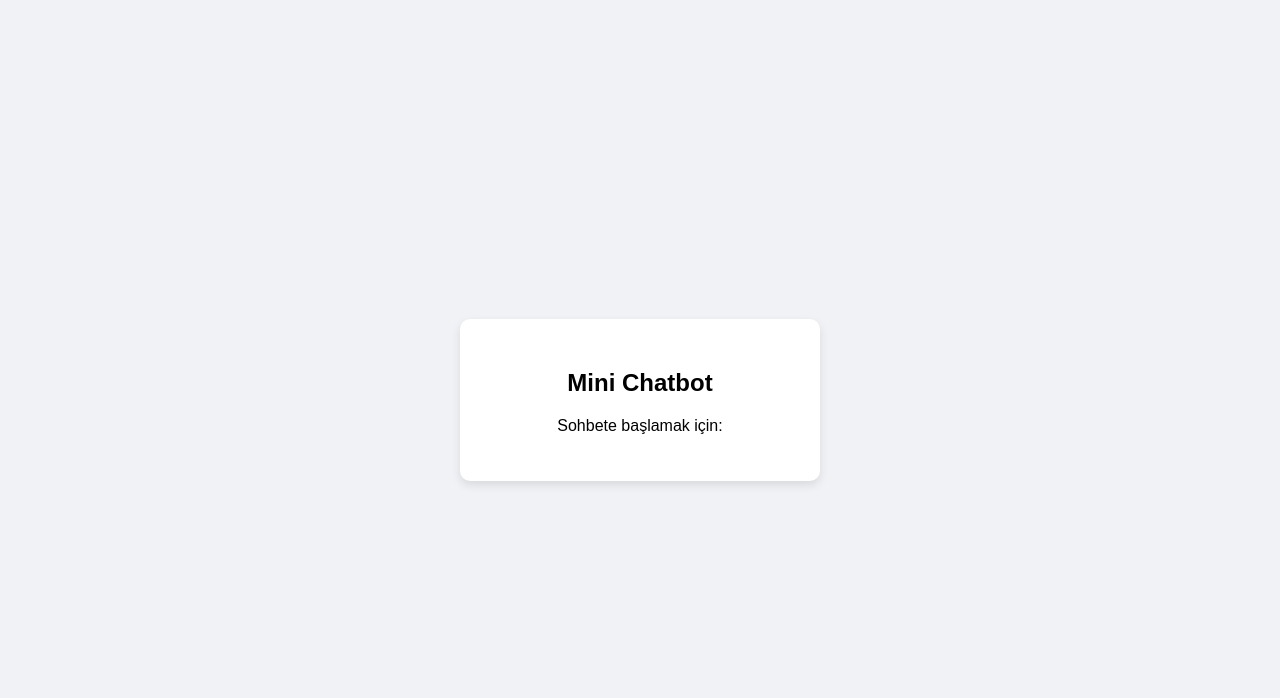
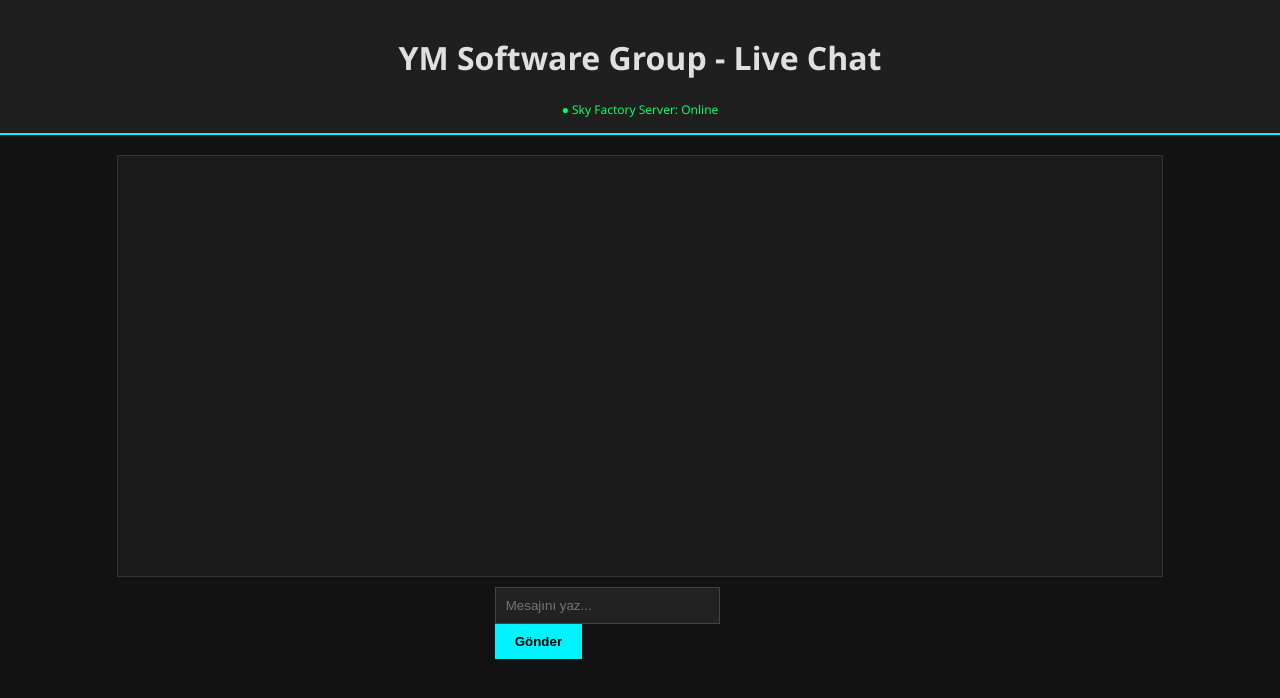
Before and after one commit to yahyagencel/mini-chatbot, a website: page public/index.html in a window 1280 px wide. Drawn offline with nearby package versions, Linux system fonts and the light colour scheme; no server answers.

Commit message:
Update index.html

```diff
--- a/public/index.html
+++ b/public/index.html
@@ -1,69 +1,90 @@
 <!DOCTYPE html>
 <html lang="tr">
 <head>
-    <meta charset="UTF-8">
-    <meta name="viewport" content="width=device-width, initial-scale=1.0">
-    <title>Mini Chatbot - Google ile Giriş</title>
-    <!-- Google Sign-In Kütüphanesi -->
-    <script src="https://accounts.google.com/gsi/client" async defer></script>
     <style>
-        body { font-family: Arial, sans-serif; background: #f0f2f5; display: flex; justify-content: center; align-items: center; height: 100vh; margin: 0; }
-        .card { background: white; padding: 30px; border-radius: 10px; box-shadow: 0 4px 10px rgba(0,0,0,0.1); width: 300px; text-align: center; }
-        #chat-container { display: none; width: 400px; height: 500px; flex-direction: column; }
-        #messages { flex-grow: 1; border: 1px solid #ddd; overflow-y: scroll; padding: 10px; margin-bottom: 10px; background: #fafafa; text-align: left; }
-        input, button { padding: 10px; width: 100%; margin-top: 5px; box-sizing: border-box; }
+        /* Modern Dark Gaming Teması */
+        body {
+            background-color: #121212; /* Derin Koyu Gri */
+            color: #e0e0e0;
+            font-family: 'Segoe UI', sans-serif;
+            margin: 0;
+            display: flex;
+            flex-direction: column;
+            align-items: center;
+        }
+
+        #header {
+            background: #1f1f1f;
+            width: 100%;
+            padding: 15px;
+            text-align: center;
+            border-bottom: 2px solid #00f2ff; /* Neon Mavi (Teknoloji) */
+        }
+
+        /* YM Software Group Özel Başlığı */
+        .status-badge {
+            font-size: 12px;
+            color: #00ff66; /* Minecraft Yeşili */
+            margin-top: 5px;
+        }
+
+        #chat-window {
+            width: 80%;
+            height: 400px;
+            border: 1px solid #333;
+            margin-top: 20px;
+            overflow-y: scroll;
+            background: #1a1a1a;
+            padding: 10px;
+        }
+
+        input {
+            width: 70%;
+            padding: 10px;
+            background: #222;
+            color: white;
+            border: 1px solid #444;
+        }
+
+        button {
+            padding: 10px 20px;
+            background: #00f2ff;
+            border: none;
+            cursor: pointer;
+            font-weight: bold;
+        }
     </style>
 </head>
 <body>
 
-    <!-- Giriş Ekranı -->
-    <div id="login-container" class="card">
-        <h2>Mini Chatbot</h2>
-        <p>Sohbete başlamak için:</p>
-
-        <!-- Google Giriş Butonu -->
-        <div id="g_id_onload"
-             data-client_id="60287386067-fp674raep5id9q8cokpm5vmgvioibun3.apps.googleusercontent.com"
-             data-callback="handleCredentialResponse">
-        </div>
-        <div class="g_id_signin" data-type="standard"></div>
+    <div id="header">
+        <h1>YM Software Group - Live Chat</h1>
+        <div class="status-badge">● Sky Factory Server: Online</div>
     </div>
 
-    <!-- Sohbet Ekranı -->
-    <div id="chat-container" class="card">
-        <h3>Sohbet Odası</h3>
-        <div id="messages"></div>
-        <input type="text" id="message-input" placeholder="Mesajın...">
-        <button onclick="sendMessage()">Gönder</button>
+    <div id="chat-window"></div>
+
+    <div style="margin-top: 10px;">
+        <input type="text" id="mesaj-kutusu" placeholder="Mesajını yaz...">
+        <button onclick="mesajGonder()">Gönder</button>
     </div>
 
-    <script src="/socket.io/socket.io.js"></script>
     <script>
-        const socket = io();
-        let userName = "";
+        const inputField = document.getElementById("mesaj-kutusu");
 
-        // Google Giriş Cevabını İşle
-        function handleCredentialResponse(response) {
-            const data = JSON.parse(atob(response.credential.split('.')[1]));
-            userName = data.name; // Google'daki ismini alıyoruz
+        // 1. ENTER TUŞU ÖZELLİĞİ
+        inputField.addEventListener("keypress", function(event) {
+            if (event.key === "Enter") {
+                event.preventDefault(); // Sayfa yenilenmesini engelle
+                mesajGonder(); // Gönder fonksiyonunu tetikle
+            }
+        });
 
-            document.getElementById('login-container').style.display = 'none';
-            document.getElementById('chat-container').style.display = 'flex';
+        function mesajGonder() {
+            // Buraya kendi gönderim mantığını ekle
+            console.log("Mesaj gönderildi: " + inputField.value);
+            inputField.value = ""; // Kutuyu temizle
         }
-
-        function sendMessage() {
-            const input = document.getElementById('message-input');
-            if(input.value) {
-                socket.emit('chat message', { user: userName, text: input.value });
-                input.value = '';
-            }
-        }
-
-        socket.on('chat message', (data) => {
-            const msgDiv = document.getElementById('messages');
-            msgDiv.innerHTML += `<div><strong>${data.user}:</strong> ${data.text}</div>`;
-            msgDiv.scrollTop = msgDiv.scrollHeight;
-        });
     </script>
 </body>
 </html>
```
